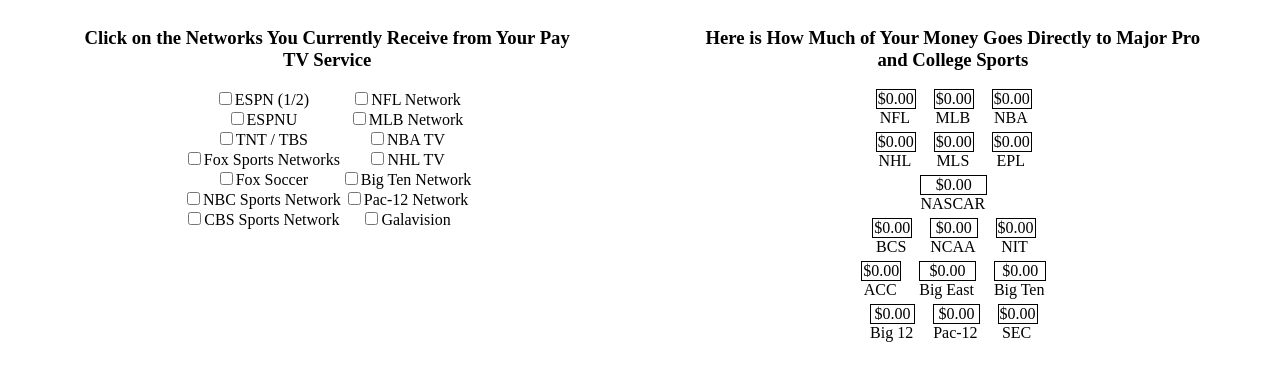
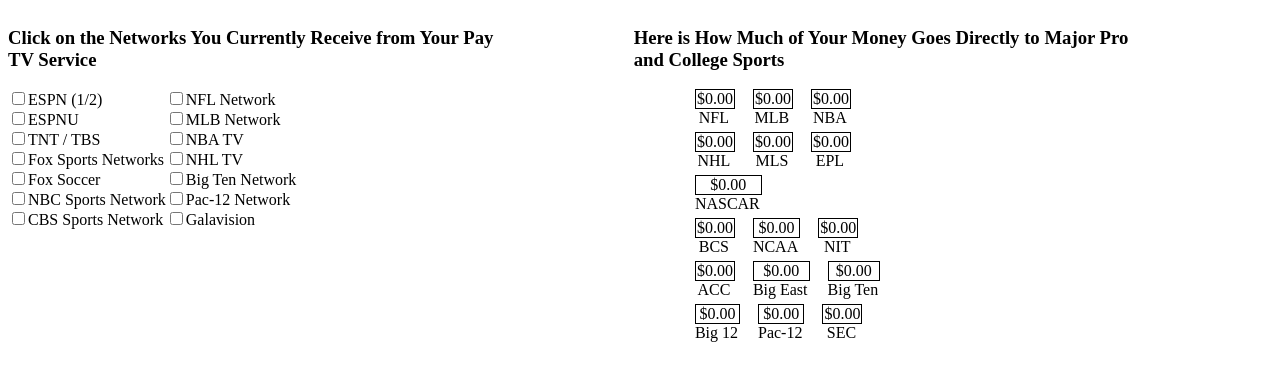
Before and after one commit to RobertFischer/pay-sports, a plain HTML site: page index.html in a window 1280 px wide. Drawn offline with nearby package versions, Linux system fonts and the light colour scheme; no server answers; files whose address does not match are found by name.

Commit message:
Remove the center tag to see how it works

```diff
--- a/index.html
+++ b/index.html
@@ -3,6 +3,6 @@
   <script type="text/javascript" src="pay-sports.js"></script>
 </head>
 <body>
-  <center><div pay-sports style="width: 90%"></div></center>
+  <div pay-sports style="width: 90%"></div>
 </body>
 </html>
```
